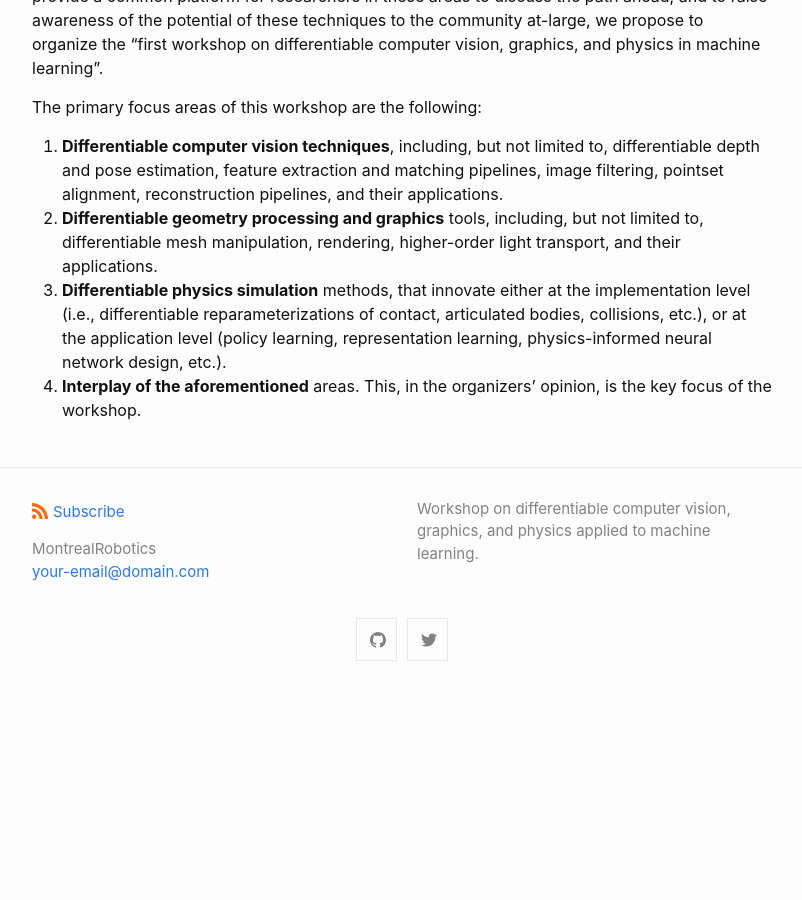
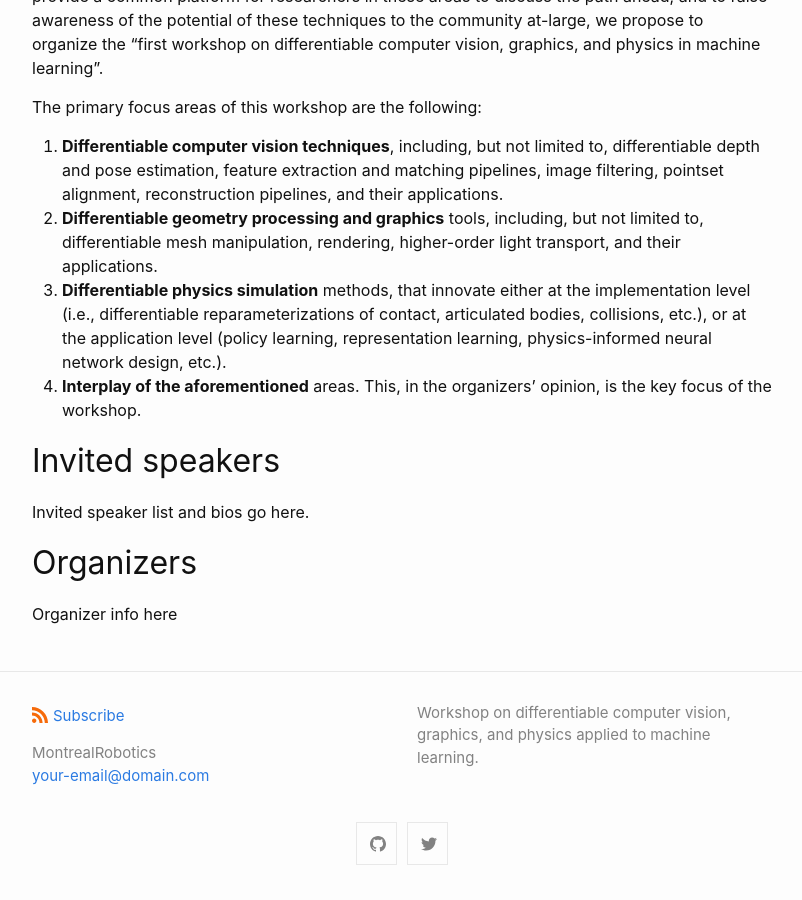
Before and after one commit to montrealrobotics/diffcvgp, a Jekyll site: the page built from index.md, in a window 1280 px wide and 900 px high, scrolled down 576 px. Shown: the whole window, without its empty margins (238-1040 px from the left). Built offline with Jekyll 4.4.1, drawn with Linux system fonts in a browser that asks for light colours; before the commit the page ends 1272 px from its top, so only the background shows below that.

Commit message:
Stub for speakers, organizers
Signed-off-by: Krishna Murthy <krrish94@gmail.com>

```diff
--- a/index.md
+++ b/index.md
@@ -21,3 +21,13 @@ The primary focus areas of this workshop are the following:
 2. **Differentiable geometry processing and graphics** tools, including, but not limited to, differentiable mesh manipulation, rendering, higher-order light transport, and their applications.
 3. **Differentiable physics simulation** methods, that innovate either at the implementation level (i.e., differentiable reparameterizations of contact, articulated bodies, collisions, etc.), or at the application level (policy learning, representation learning, physics-informed neural network design, etc.).
 4. **Interplay of the aforementioned** areas. This, in the organizers’ opinion, is the key focus of the workshop.
+
+
+# Invited speakers
+
+Invited speaker list and bios go here.
+
+
+# Organizers
+
+Organizer info here
```
